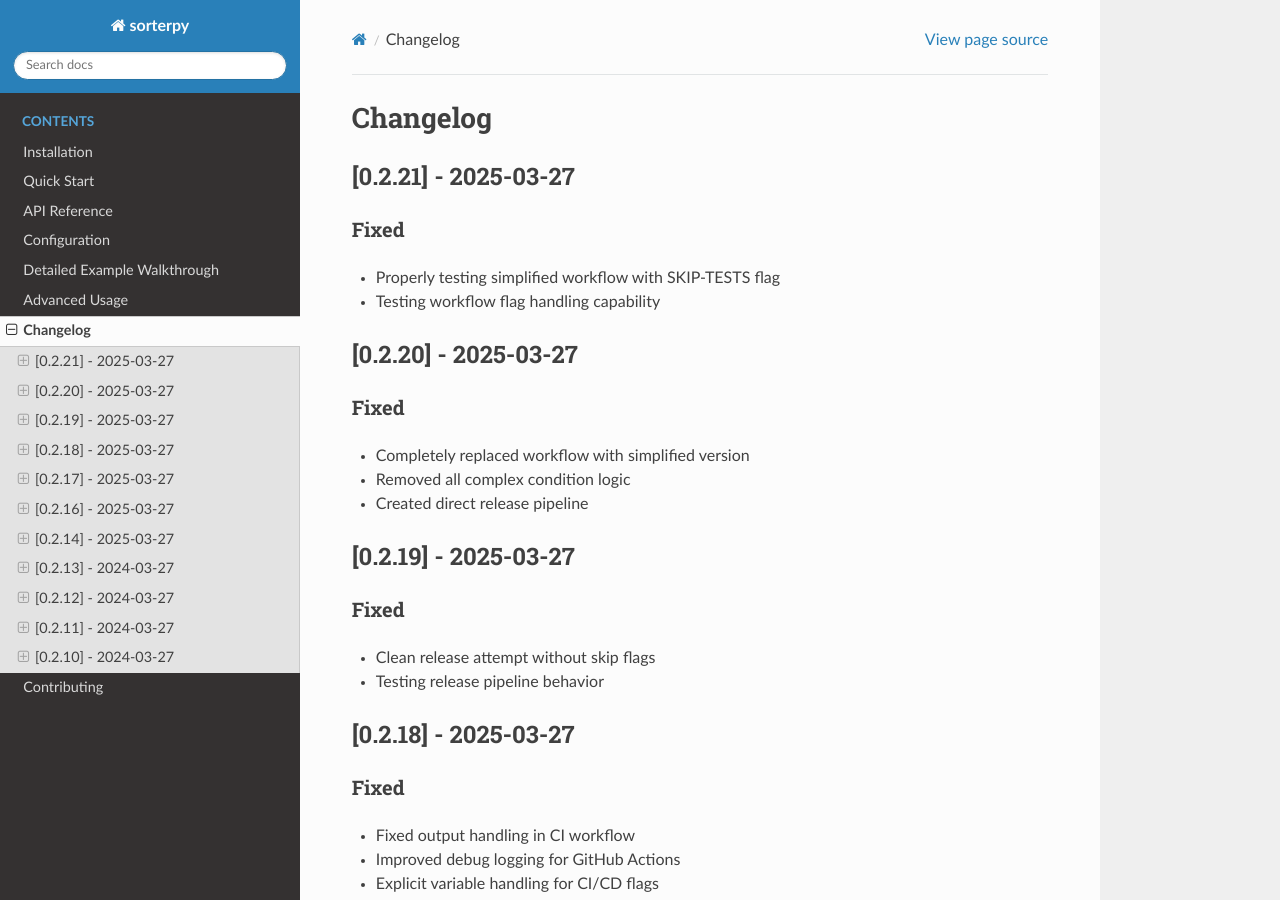
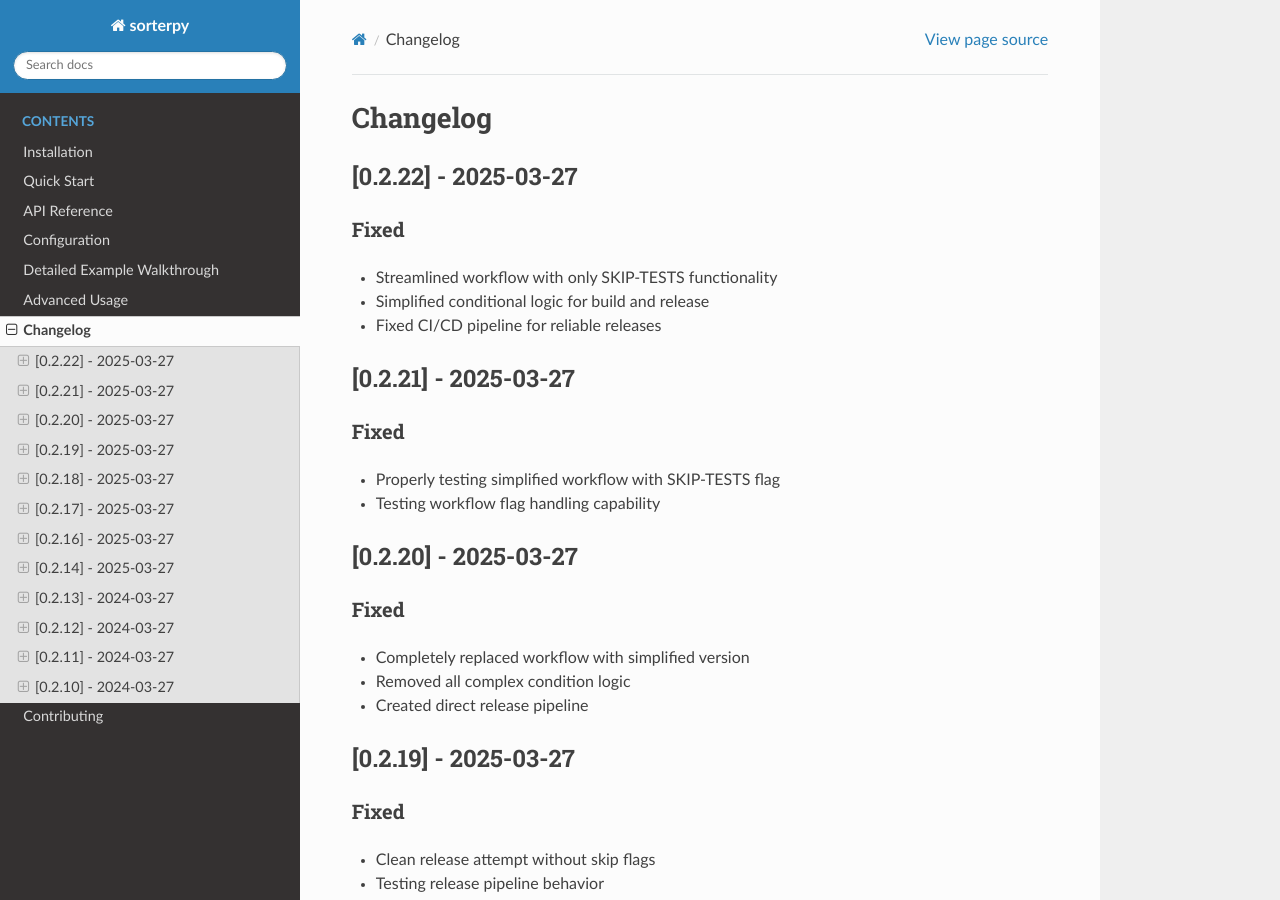
Before and after one commit to sorterisntonline/sorterpy, a Sphinx documentation site: the page built from docs/changelog.md, in a window 1280 px wide and 900 px high. Built offline with Sphinx 7.4.7 and the Read the Docs theme 3.1.0, drawn with Linux system fonts in a browser that asks for light colours.

Commit message:
fix: simplified workflow with only SKIP-TESTS [SKIP-TESTS]

```diff
--- a/docs/changelog.md
+++ b/docs/changelog.md
@@ -1,4 +1,11 @@
 # Changelog
+
+## [0.2.22] - 2025-03-27
+
+### Fixed
+- Streamlined workflow with only SKIP-TESTS functionality
+- Simplified conditional logic for build and release
+- Fixed CI/CD pipeline for reliable releases
 
 ## [0.2.21] - 2025-03-27
 
--- a/pyproject.toml
+++ b/pyproject.toml
@@ -4,7 +4,7 @@ build-backend = "setuptools.build_meta"
 
 [project]
 name = "sorterpy"
-version = "0.2.21"
+version = "0.2.22"
 description = "the official Python SDK for sorter.social's seamless data labeling solutions for any AI/ML workflow."
 readme = "README.md"
 authors = [
```
Also changed, not shown: 1 other file.
